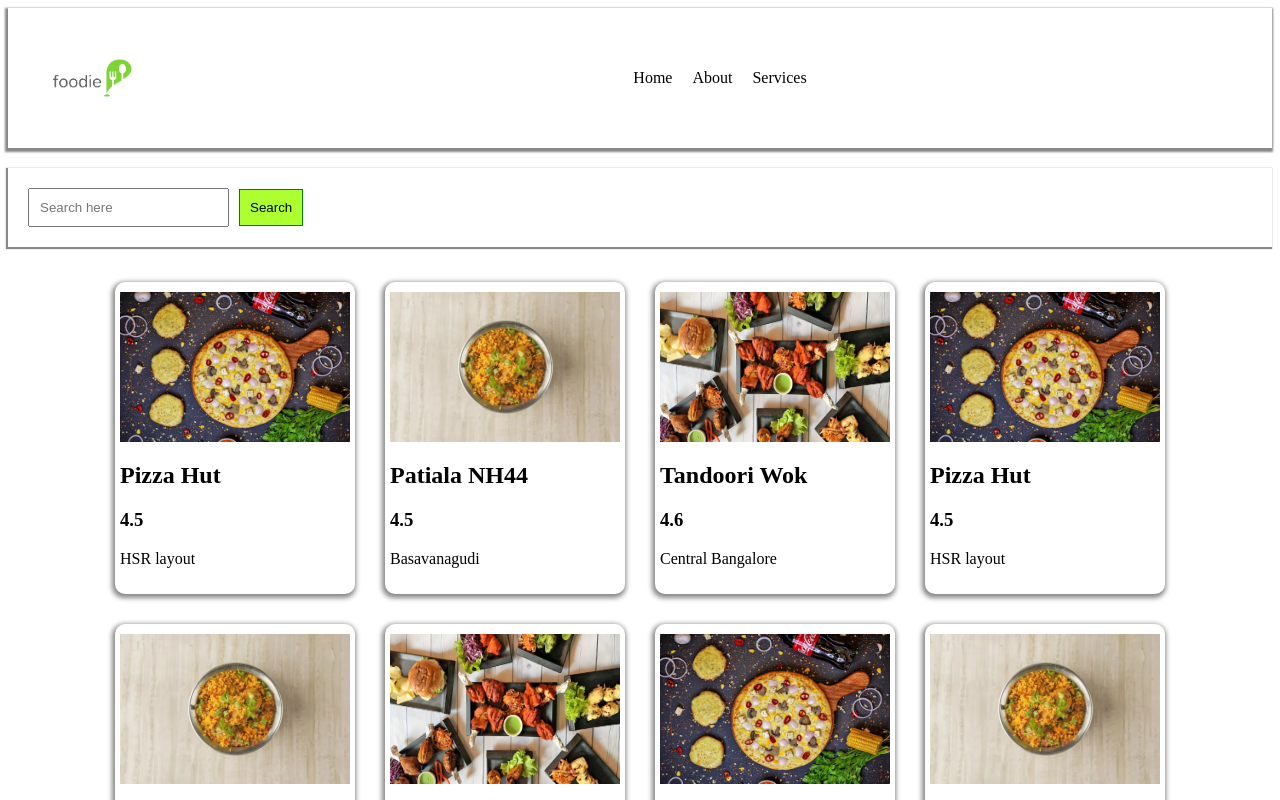
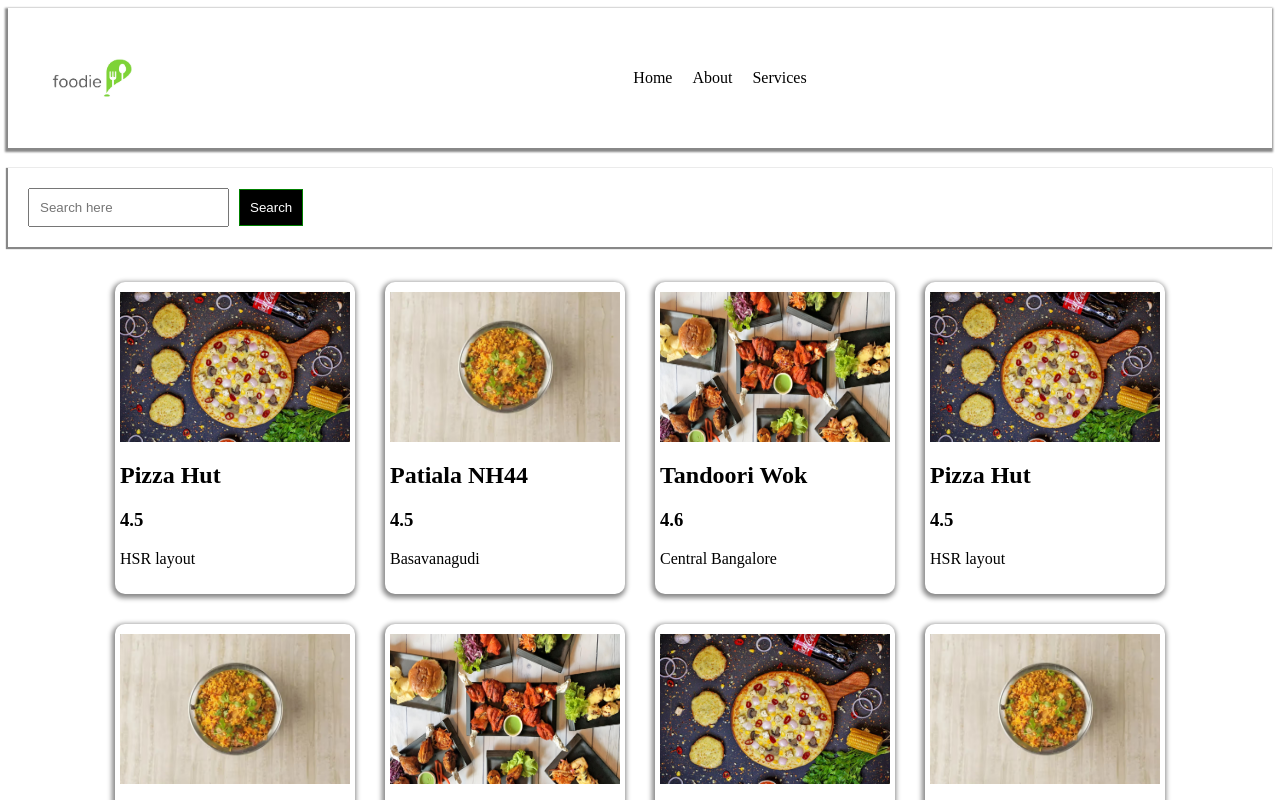
Before and after one commit to Ravisha908/foodie, a React (Vite) app: page / in a window 1280 px wide. In both pictures the pointer is over the input "Search". Shown: the top 800 px of the page. Built offline with nearby package versions, Linux system fonts and the light colour scheme.

Commit message:
export and import

```diff
--- a/src/App.css
+++ b/src/App.css
@@ -45,12 +45,21 @@
   padding: 10px;
 }
 
-form input[type=submit] {
+.searchbar_container form input[type=submit] {
   background-color: greenyellow;
   border: 1px solid green;
   padding: 10px;
   margin-left: 10px;
 }
+
+.searchbar_container form input[type=submit]:hover {
+  cursor: pointer;
+  background: #000;
+  color: #fff;
+  transition: .1s ease-in;
+
+}
+
 
 .menu_img img {
   width: 100%;
--- a/src/App.jsx
+++ b/src/App.jsx
@@ -1,6 +1,4 @@
 import "./App.css";
-import "/images/logo.jpg";
-
 import Header from "./components/Header/header";
 import Searchbar from "./components/Body/Searchbar";
 import Body from "./components/Body/Body";
--- a/src/components/Header/header.jsx
+++ b/src/components/Header/header.jsx
@@ -1,6 +1,6 @@
-import Logo from "./logo";
 import Navbar from "./Navbar";
 import "../../App.css";
+import Logo from "./logo";
 
 function Header() {
   return (
```
